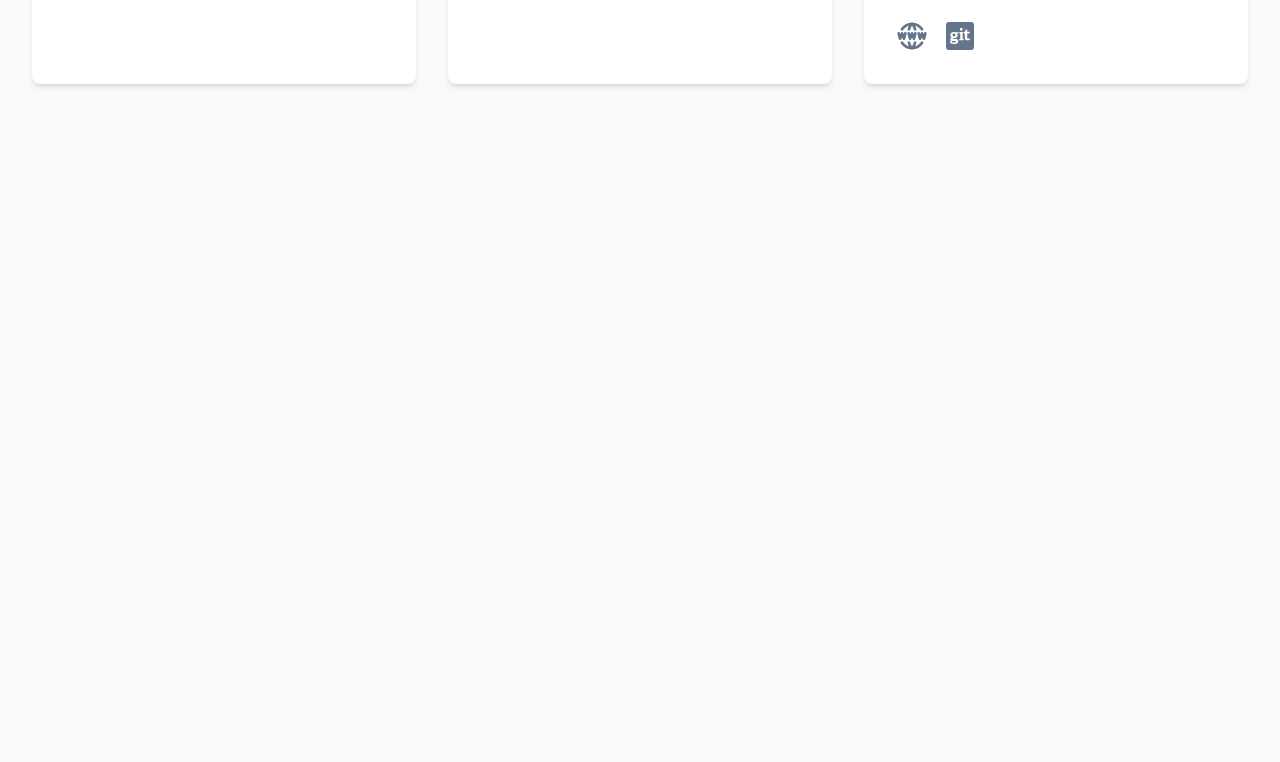
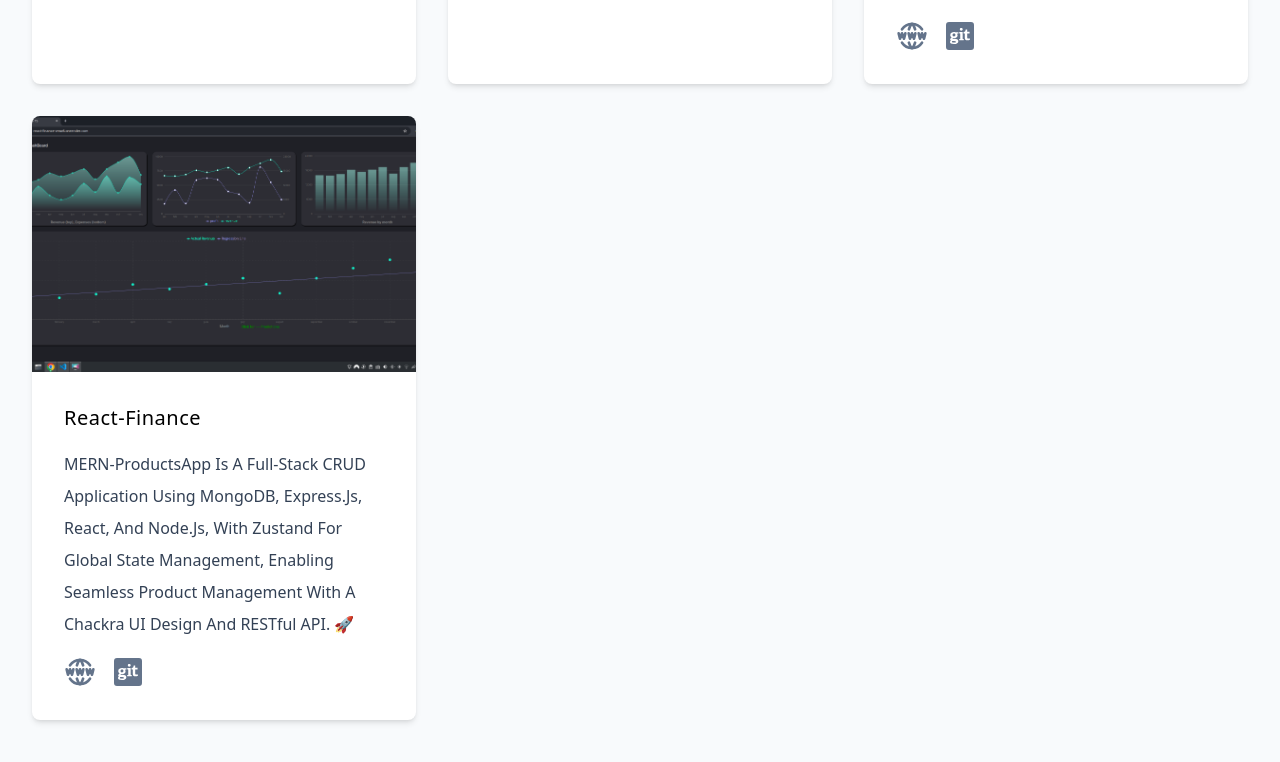
Before and after one commit to radu-bordea/React-ITPortfolio, a React (Vite) app: page / in a window 1280 px wide. Shown: the part 2527-3289 px from the top of the page. Before the commit the page ends 2755 px from the top, so only its background shows below. Built offline with nearby package versions, Linux system fonts and the light colour scheme.

Commit message:
add project reactfinance

```diff
--- a/src/data.jsx
+++ b/src/data.jsx
@@ -3,6 +3,7 @@ import { FaHtml5, FaJs, FaReact } from 'react-icons/fa';
 import model from '../src/assets/model.png'
 import itportfolio from "../src/assets/itportfolio.png";
 import productsapp from '../src/assets/products-app.png'
+import reactfinance from '../src/assets/reactfinance.png'
 
 export const links = [
   { id: nanoid(), href: '#home', text: 'home' },
@@ -57,4 +58,12 @@ export const projects = [
     title: "MERN-ProductsApp",
     text: "MERN-ProductsApp is a full-stack CRUD application using MongoDB, Express.js, React, and Node.js, with Zustand for global state management, enabling seamless product management with a Chackra UI design and RESTful API. 🚀",
   },
+  {
+    id: nanoid(),
+    img: reactfinance,
+    url: "https://react-finance-vmw8.onrender.com/",
+    github: "https://github.com/radu-bordea/React-Finance.git",
+    title: "React-Finance",
+    text: "MERN-ProductsApp is a full-stack CRUD application using MongoDB, Express.js, React, and Node.js, with Zustand for global state management, enabling seamless product management with a Chackra UI design and RESTful API. 🚀",
+  },
 ];
```
Also changed, not shown: src/assets/reactfinance.png (added).
